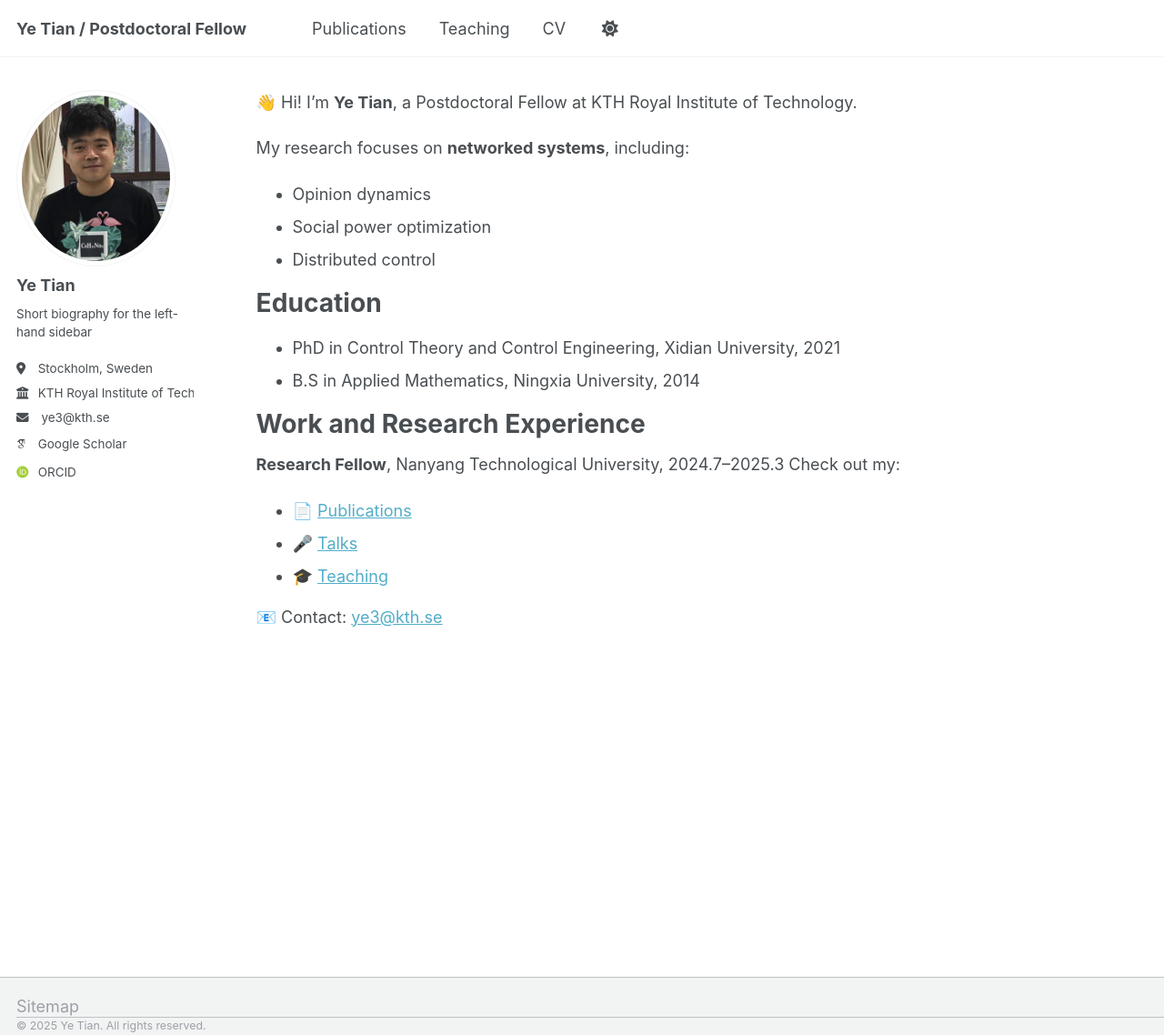
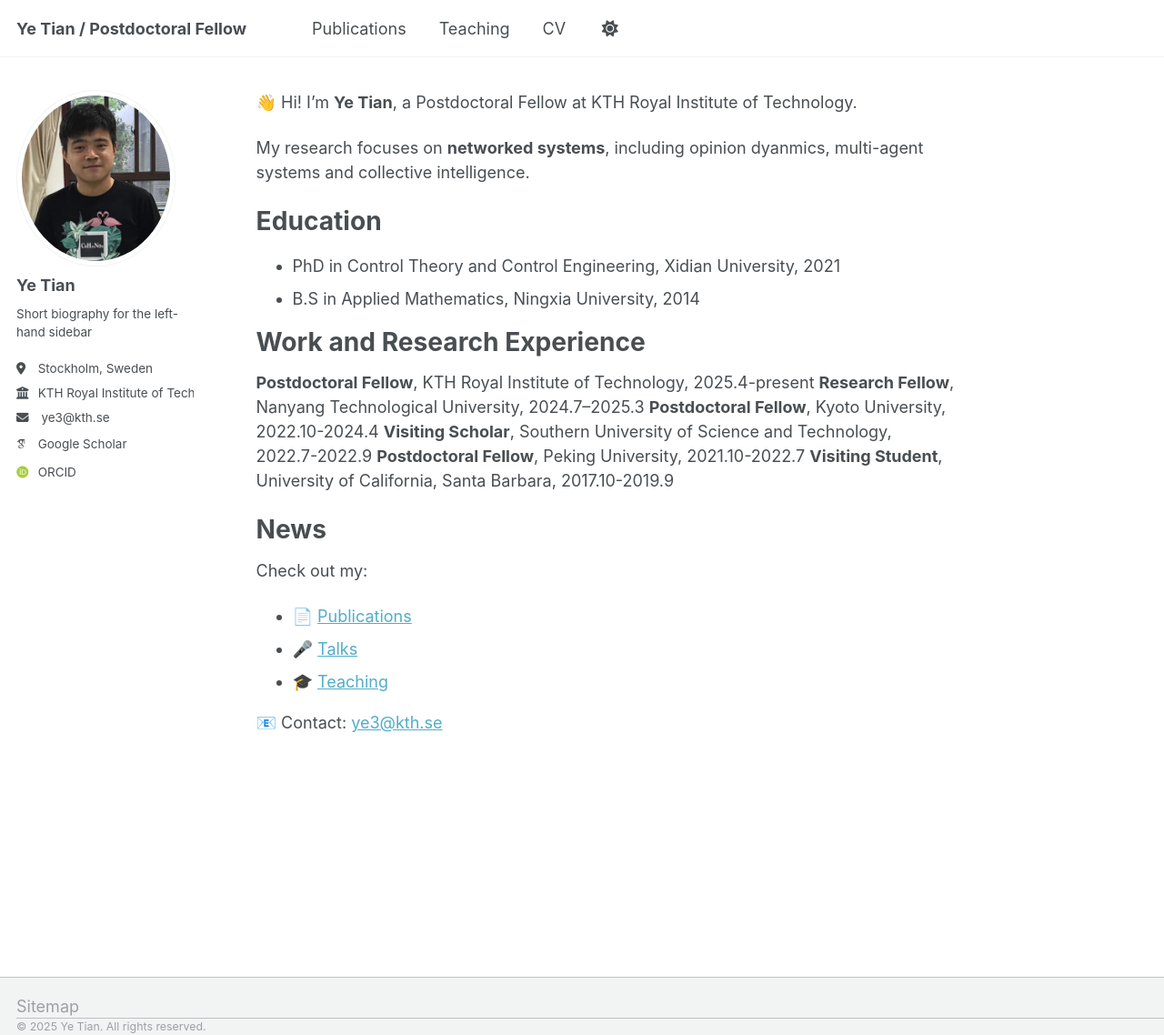
Before and after one commit to tinybeta/tinybeta.github.io, a Jekyll site: the page built from _pages/about.md, in a window 1280 px wide and 1138 px high. Shown: the whole window at 91% size. Built offline with Jekyll 4.4.1, drawn with Linux system fonts in a browser that asks for light colours; some web fonts are replaced; a script that is not in the unit is left out.

Commit message:
Update about.md

```diff
--- a/_pages/about.md
+++ b/_pages/about.md
@@ -9,10 +9,7 @@ redirect_from:
 
 👋 Hi! I’m **Ye Tian**, a Postdoctoral Fellow at KTH Royal Institute of Technology.
 
-My research focuses on **networked systems**, including:
-- Opinion dynamics
-- Social power optimization
-- Distributed control
+My research focuses on **networked systems**, including opinion dyanmics, multi-agent systems and collective intelligence.
 
 Education
 ======
@@ -21,7 +18,20 @@ Education
 
 Work and Research Experience
 ======
+**Postdoctoral Fellow**, KTH Royal Institute of Technology, 2025.4-present
 **Research Fellow**, Nanyang Technological University, 2024.7–2025.3
+**Postdoctoral Fellow**, Kyoto University, 2022.10-2024.4
+**Visiting Scholar**, Southern University of Science and Technology, 2022.7-2022.9
+**Postdoctoral Fellow**, Peking University, 2021.10-2022.7
+**Visiting Student**, University of California, Santa Barbara, 2017.10-2019.9
+
+News
+======
+
+
+
+
+
 Check out my:
 - 📄 [Publications](/publications/)
 - 🎤 [Talks](/talks/)
```
